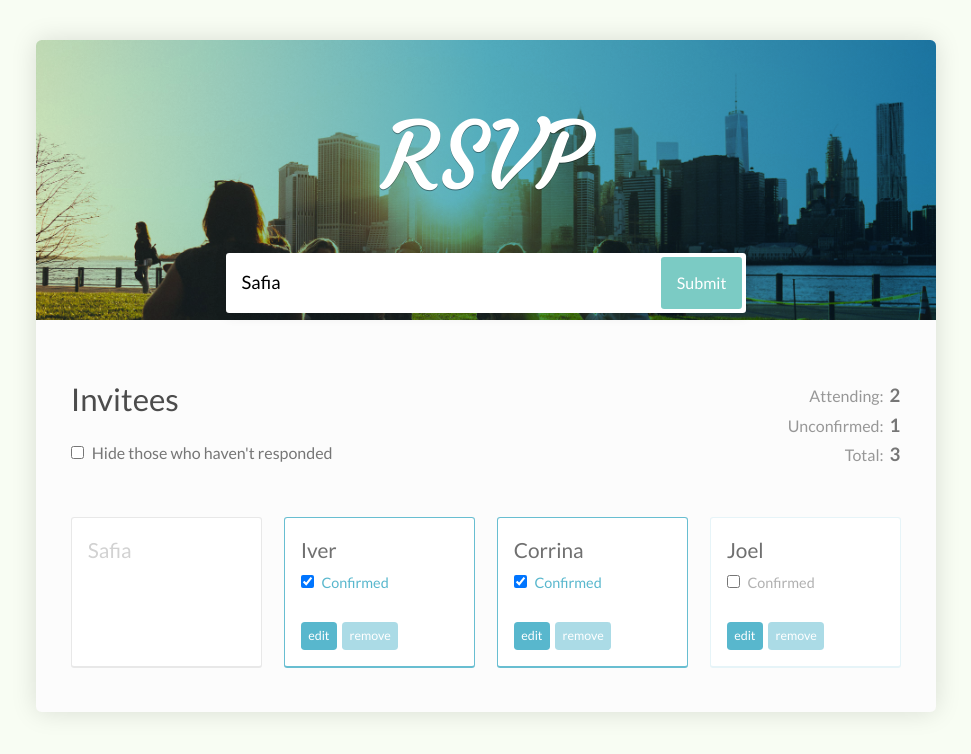
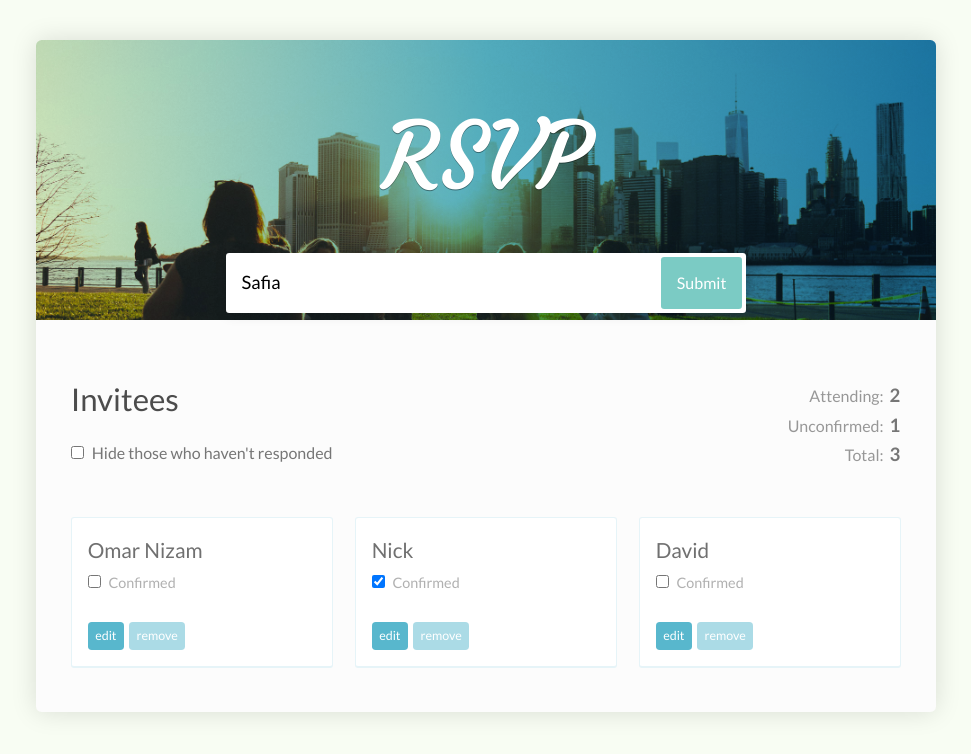
Before and after one commit to OmarNizam/RSVP, a React (Create React App) app: page / in a window 1280 px wide. Shown: the top 754 px of the page, without its empty margins (154-1125 px from the left). Built offline with nearby package versions, Linux system fonts and the light colour scheme.

Commit message:
Building the GuestList Component

```diff
--- a/package.json
+++ b/package.json
@@ -4,6 +4,7 @@
   "private": true,
   "dependencies": {
     "bootstrap": "^4.0.0",
+    "prop-types": "^15.6.0",
     "react": "^16.2.0",
     "react-bootstrap": "^0.32.0",
     "react-dom": "^16.2.0",
--- a/src/App.js
+++ b/src/App.js
@@ -1,5 +1,5 @@
 import React, { Component } from 'react';
-
+import GuestList from './components/GuestList';
 
 
 class App extends Component {
@@ -13,6 +13,10 @@
       {
         name: 'Nick',
         isConfirmed: true,
+      },
+      {
+        name: 'David',
+        isConfirmed: false,
       },
     ],
   }
@@ -54,32 +58,7 @@
               </tr>
             </tbody>
           </table>
-          <ul>
-            <li className="pending"><span>Safia</span></li>
-            <li className="responded"><span>Iver</span>
-              <label>
-                <input type="checkbox" checked/> Confirmed
-              </label>
-              <button>edit</button>
-              <button>remove</button>
-            </li>
-            <li className="responded">
-              <span>Corrina</span>
-              <label>
-                <input type="checkbox" checked/> Confirmed
-              </label>
-              <button>edit</button>
-              <button>remove</button>
-            </li>
-            <li>
-              <span>Joel</span>
-              <label>
-                <input type="checkbox"/> Confirmed
-              </label>
-              <button>edit</button>
-              <button>remove</button>
-            </li>
-          </ul>
+          <GuestList guests={this.state.guests}/>
         </div>
       </div>
     );
--- /dev/null
+++ b/src/components/GuestList.js
@@ -0,0 +1,22 @@
+import React from 'react';
+import PropTypes from 'prop-types';
+
+const GuestList = props =>
+  <ul>
+    { props.guests.map((guest, index) =>
+    <li key={index}>
+      <span>{guest.name}</span>
+      <label>
+        <input type="checkbox" checked={guest.isConfirmed}/> Confirmed
+      </label>
+      <button>edit</button>
+      <button>remove</button>
+    </li>
+    )}
+  </ul>;
+
+GuestList.propTypes = {
+  guests: PropTypes.array.isRequired,
+}
+
+export default GuestList;
```
